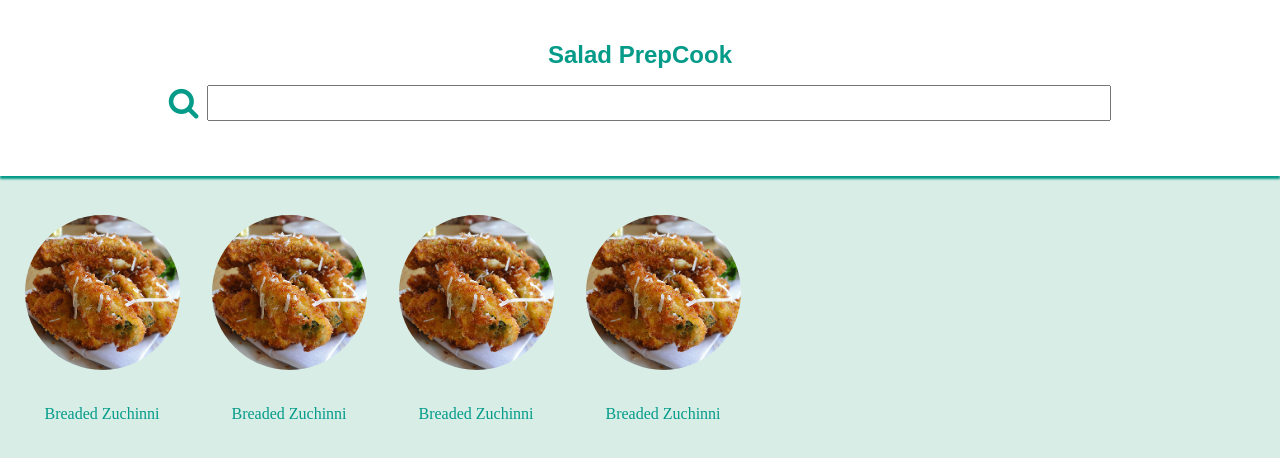
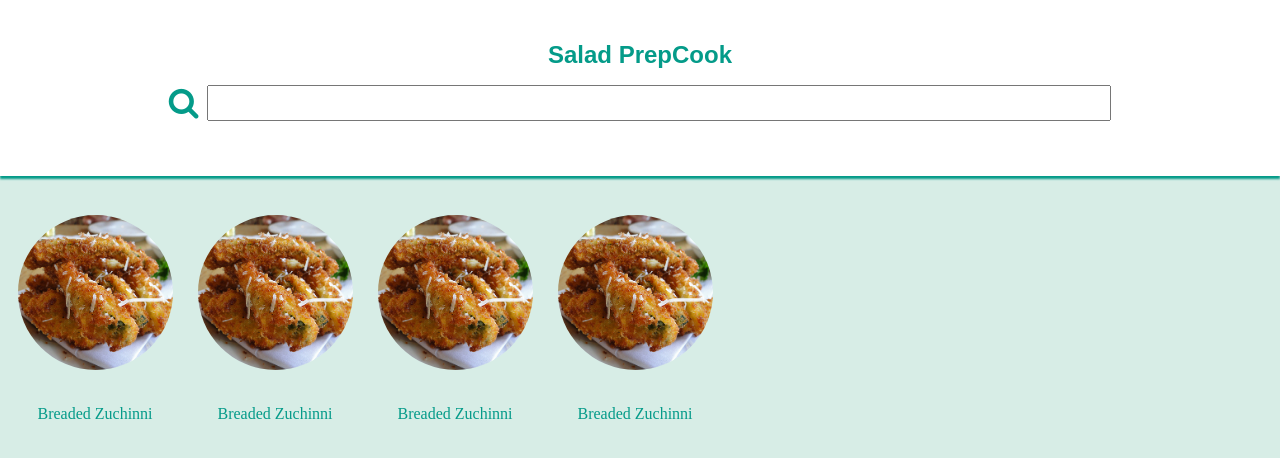
Before and after one commit to djuarez94/recipeReview_Application, a PHP site: page /recipes.php in a window 1280 px wide. Shown: the part 100-558 px from the top of the page. Run offline with PHP 8.4, Linux system fonts and the light colour scheme.

Commit message:
changed css

```diff
--- a/css/styles.css
+++ b/css/styles.css
@@ -114,7 +114,7 @@
       float: left;
       width: 160px;
       padding-top: 10px;
-      padding-left: 17px;
+      padding-left: 10px;
   }
 
   div.recipeItem img {
```
